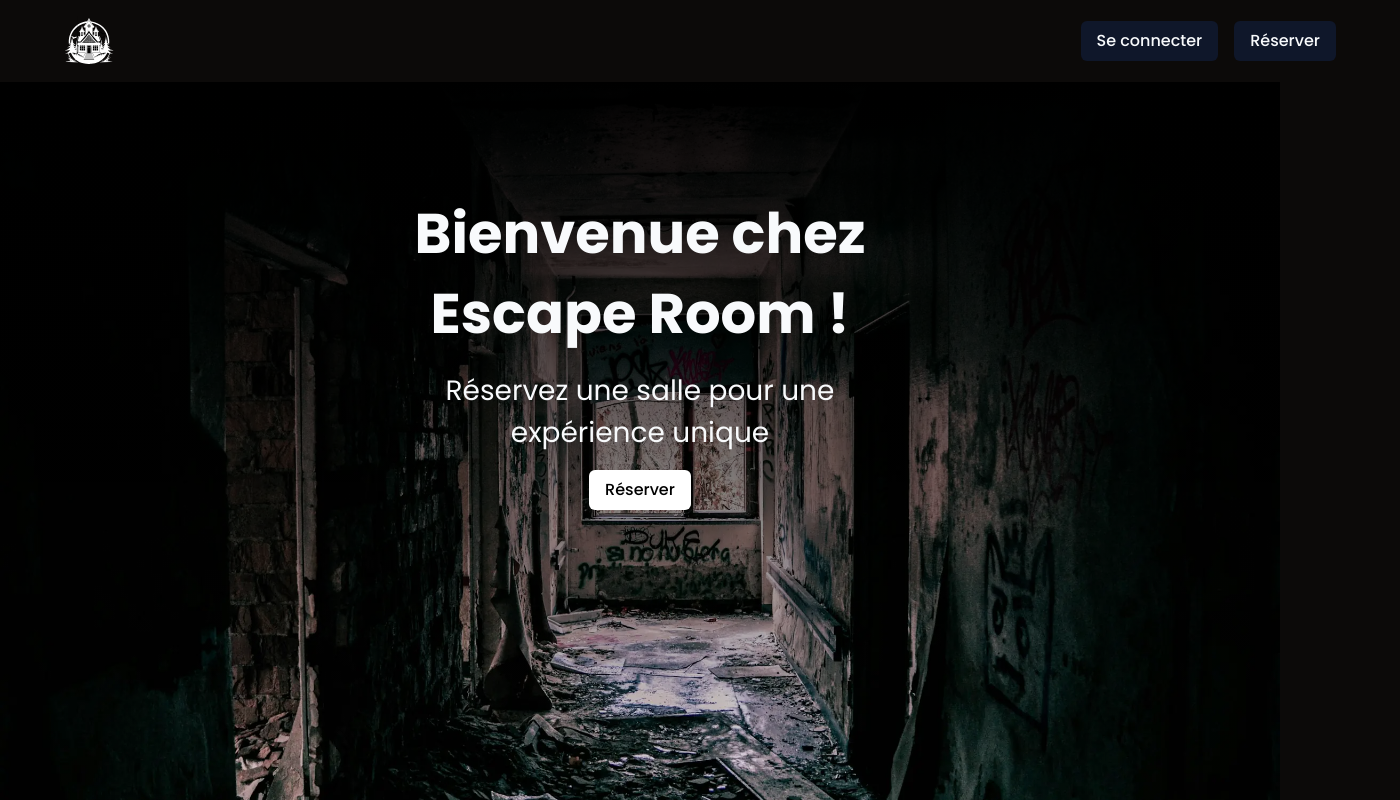
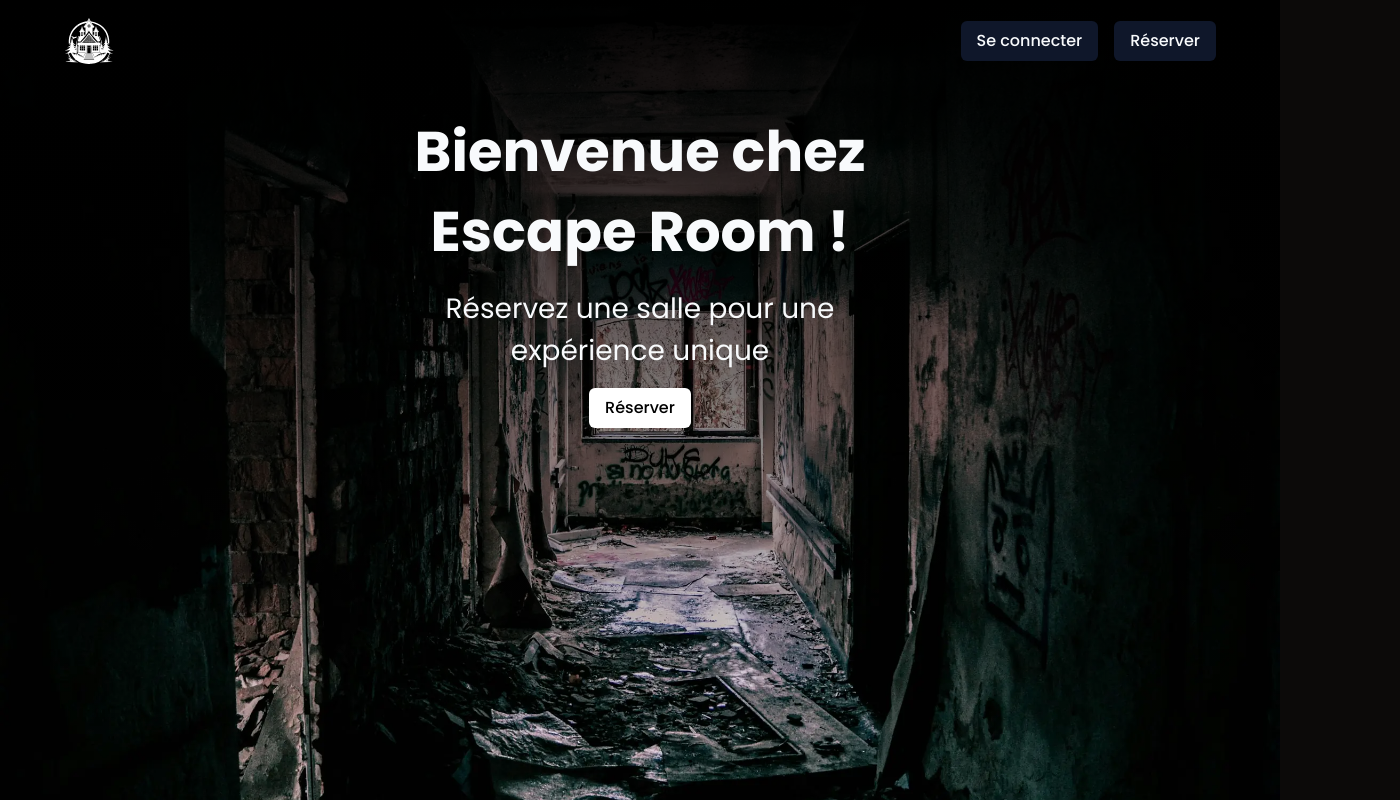
Before and after one commit to SebastienLaurentt/Escape-Game, a Next.js app: page / in a window 1280 px wide. Shown: the top 800 px of the page, 1400 px wide, since content can reach past the window. Built offline with nearby package versions, Linux system fonts and the light colour scheme; no server answers.

Commit message:
header is absolute in home

```diff
--- a/components/shared/Header.tsx
+++ b/components/shared/Header.tsx
@@ -1,12 +1,20 @@
+"use client";
+
 import { SignedIn, SignedOut, UserButton } from "@clerk/nextjs";
 import Image from "next/image";
 import Link from "next/link";
+import { usePathname } from "next/navigation";
 import logo from "../../public/images/Logo.svg";
 import { Button } from "../ui/button";
 
 const Header = () => {
+  const pathname = usePathname();
+  const headerPosition = pathname === "/" ? "absolute top-0 z-20" : "";
   return (
-    <header className="flex flex-row justify-between items-center py-4 px-4 md:px-6 lg:px-10 xl:px-16 xl:w-[1400px] xl:mx-auto">
+    <header
+      className={`${headerPosition} w-full `}
+    >
+      <div className="flex  items-center  xl:mx-auto  flex-row justify-between xl:px-16 xl:max-w-[2000px] py-4">
         <Link href="/">
           <Image src={logo} alt="Escape Room" width={50} height={50} />
         </Link>
@@ -21,6 +29,7 @@ const Header = () => {
           </SignedOut>
           <Button>Réserver</Button>
         </div>
+      </div>
     </header>
   );
 };
```
Lines whose indentation alone changed are shown as unchanged.
